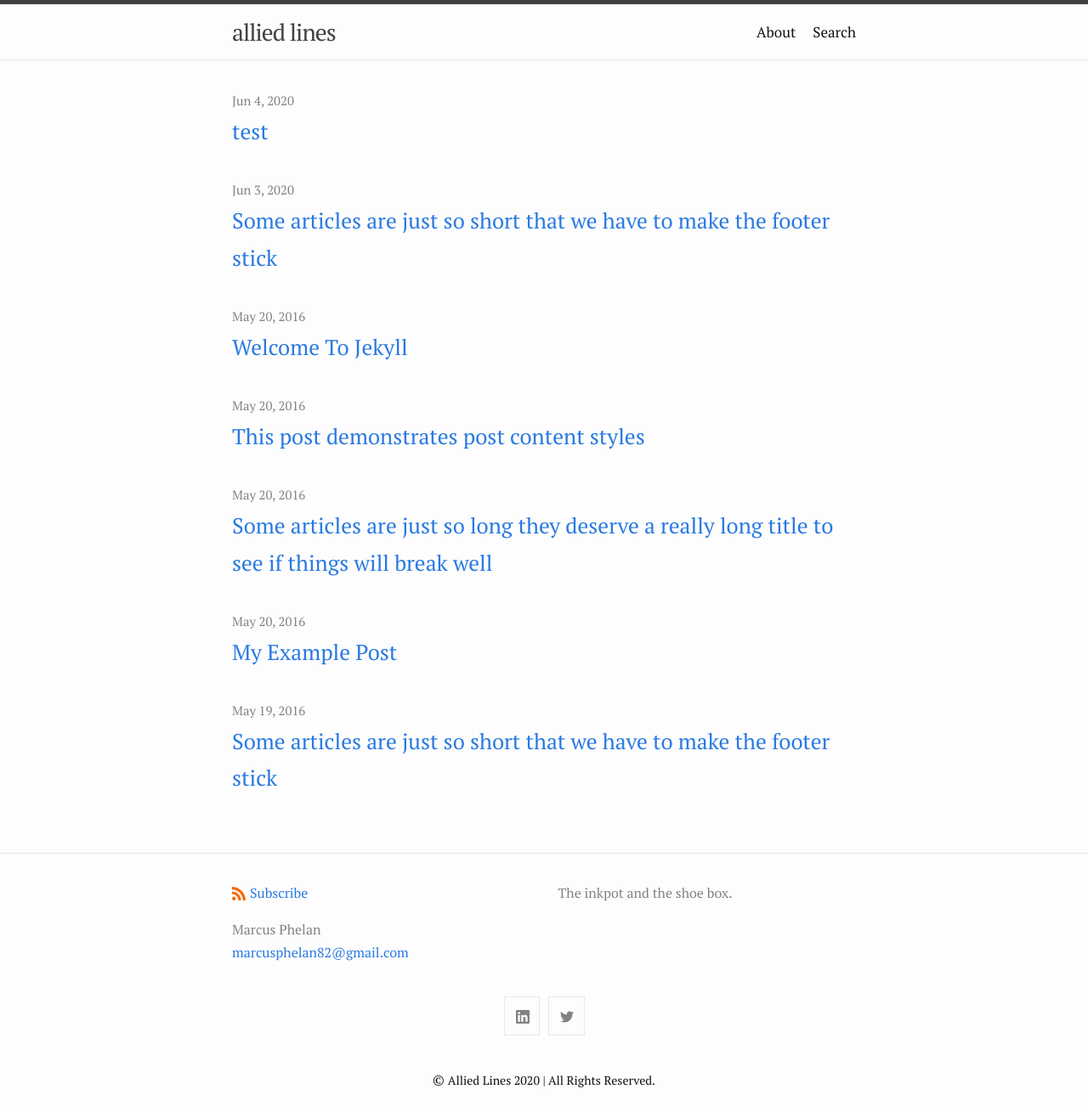
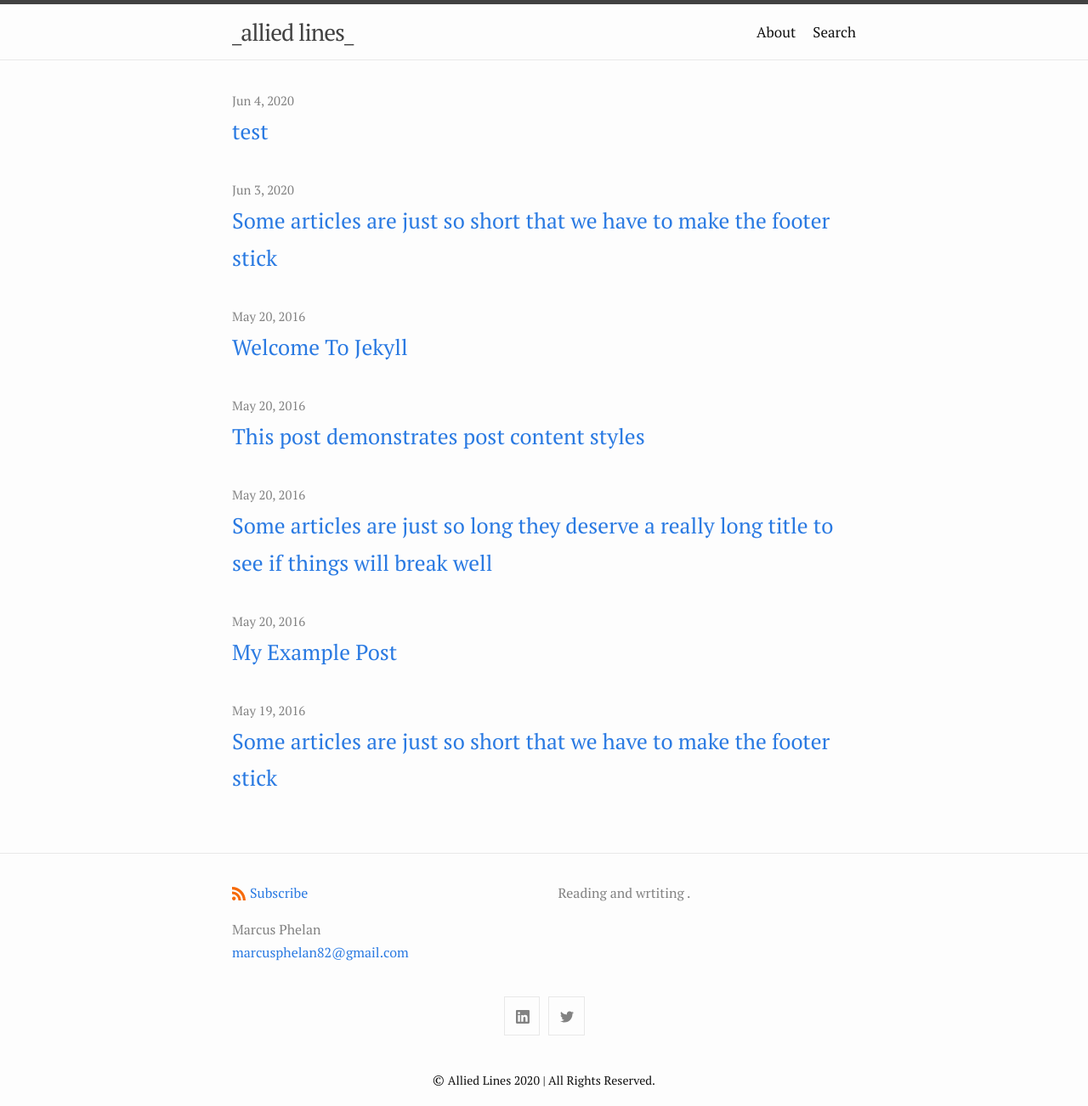
Before and after one commit to marcusphelan/marcusphelan.github.io, a Jekyll site: the page built from index.md, in a window 1280 px wide. Shown: the whole page at 85% size. Built offline with Jekyll 4.4.1, drawn with Linux system fonts in a browser that asks for light colours.

Commit message:
Update _config.yml

```diff
--- a/_config.yml
+++ b/_config.yml
@@ -1,10 +1,10 @@
-title: allied lines
+title: _allied lines_
 name: Allied Lines
 author:
   name: Marcus Phelan
   email: marcusphelan82@gmail.com
 description: > # this means to ignore newlines until "show_excerpts:"
-  The inkpot and the shoe box.
+  Reading and wrtiting .
 
 show_excerpts: false # set to true to show excerpts on the homepage
 
```
